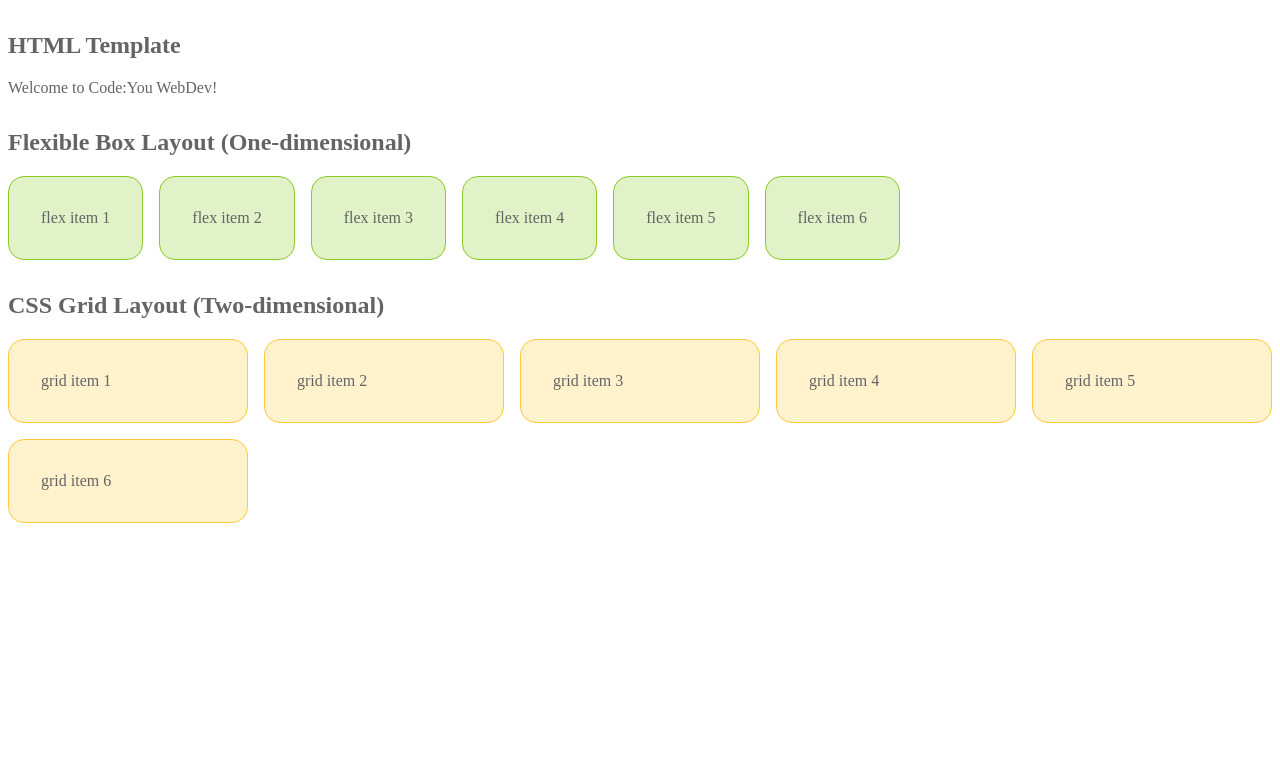
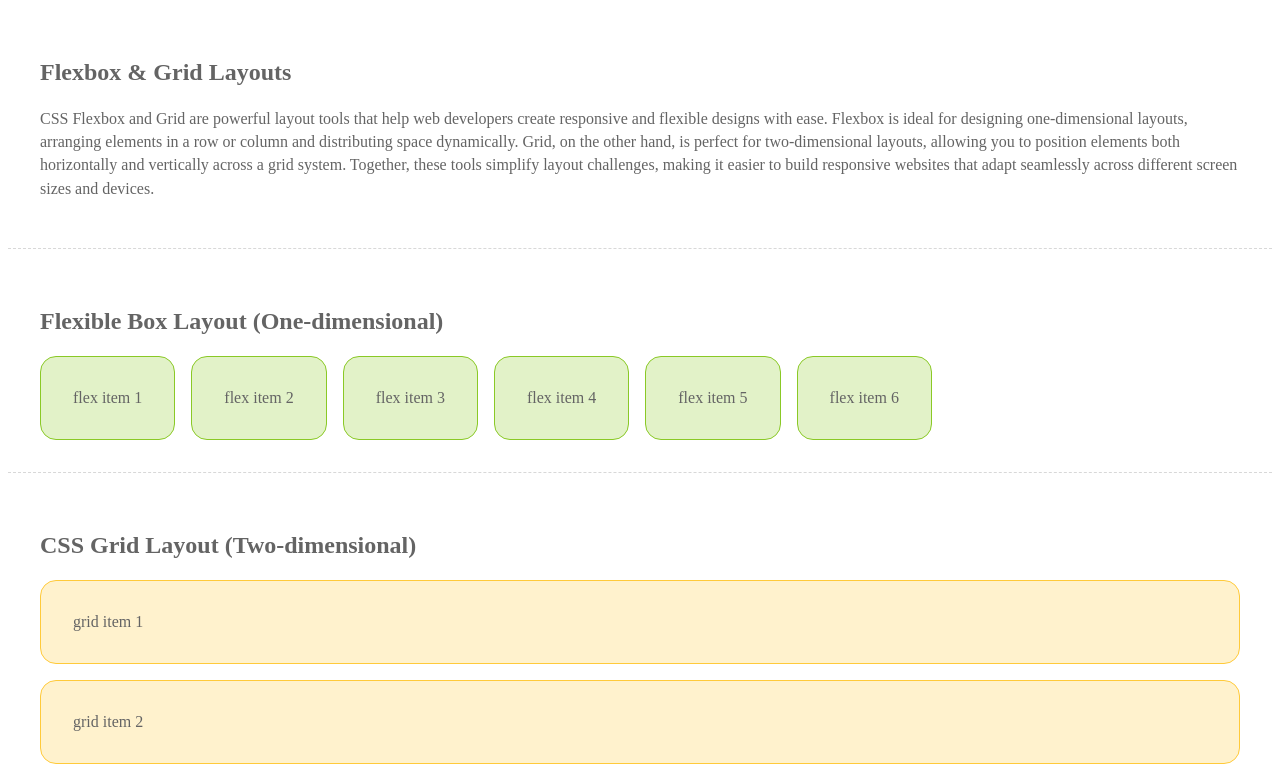
Before and after one commit to radurham93/webdev-task-002, a plain HTML site: page index.html in a window 1280 px wide. Shown: the top 777 px of the page. Drawn offline with Linux system fonts and the light colour scheme.

Commit message:
updates to CSS

```diff
--- a/css/style.css
+++ b/css/style.css
@@ -1,66 +1,27 @@
+@import url("utility.css");
 
 
-:root {
-
-/*
---red:        255, 089, 094;
---yellow:     255, 202, 058;
---green:      138, 201, 038;
---blue:       025, 130, 196;
---purple:     106, 076, 147;
-*/
-
---flex-color:   138,201,038;
---grid-color:   255,202,058;
-
---text-color:   100,100,100;
-
-
-}
-
-
-html {
-    box-sizing: border-box;
-  }
-
-  *, *::before, *::after {
-    box-sizing: inherit;
-  }
-
-body {
-    color: rgba(var(--text-color), 1)
-}
-
-
-section {
-    margin: 2rem 0;
-}
-
-
-  .flex {
+.flex {
     display: flex;
-    flex-wrap: wrap;
     gap: 1rem;
   }
 
   .flex__item {
     background-color: rgba(var(--flex-color), 0.25);
+    border: 1px solid rgba(var(--flex-color), 1);
     padding: 2em;
-    border: 1px solid rgba(var(--flex-color), 1);
     border-radius: 1rem;
 
   }
 
   .grid {
     display: grid;
-    grid-template-areas: "a b c d d"
-                         "f f g d d";
     gap: 1rem;
   }
 
   .grid__item {
     background-color: rgba(var(--grid-color), 0.25);
-    padding: 2em;
     border: 1px solid rgba(var(--grid-color), 1);
     border-radius: 1rem;
-  }
+    padding: 2em;
+}
--- /dev/null
+++ b/css/utility.css
@@ -0,0 +1,48 @@
+/* Utility Styles for Assignment */
+
+:root {
+
+/*
+--red:        255, 089, 094;
+--yellow:     255, 202, 058;
+--green:      138, 201, 038;
+--blue:       025, 130, 196;
+--purple:     106, 076, 147;
+*/
+
+--flex-color:   138,201,038;
+--grid-color:   255,202,058;
+
+--text-color:   100,100,100;
+
+}
+
+
+html {
+    box-sizing: border-box;
+  }
+
+  *, *::before, *::after {
+    box-sizing: inherit;
+  }
+
+body {
+    color: rgba(var(--text-color), 1)
+}
+
+section {
+    border-bottom: 1px dashed rgba(var(--text-color), 0.25);
+    padding: 2rem;
+    margin: 0.5rem 0;
+}
+
+h1, h2, h3, h4, h5, h6 {
+    color: rgba(var(--text-color), 1);
+    line-height: 1;
+    margin-bottom: 1.45rem;
+}
+
+p {
+    color: rgba(var(--text-color), 1);
+    line-height: 1.45;
+}
--- a/index.html
+++ b/index.html
@@ -7,7 +7,7 @@
     <meta charset="UTF-8">
     <meta name="viewport" content="width=device-width, initial-scale=1.0">
     <meta http-equiv="X-UA-Compatible" content="ie=edge">
-    <title>Code You Web Dev Template</title>
+    <title>Code You Web Dev - Flexbox & Grid Layouts</title>
 
     <!-- Link to the external CSS file -->
     <link rel="stylesheet" href="css/style.css">
@@ -20,9 +20,11 @@
 
         <main>
 
-            <h1>HTML Template</h1>
+            <h1>
+                Flexbox & Grid Layouts
+            </h1>
 
-            <p>Welcome to Code:You WebDev!</p>
+            <p>CSS Flexbox and Grid are powerful layout tools that help web developers create responsive and flexible designs with ease. Flexbox is ideal for designing one-dimensional layouts, arranging elements in a row or column and distributing space dynamically. Grid, on the other hand, is perfect for two-dimensional layouts, allowing you to position elements both horizontally and vertically across a grid system. Together, these tools simplify layout challenges, making it easier to build responsive websites that adapt seamlessly across different screen sizes and devices.</p>
 
         </main>
 
```
